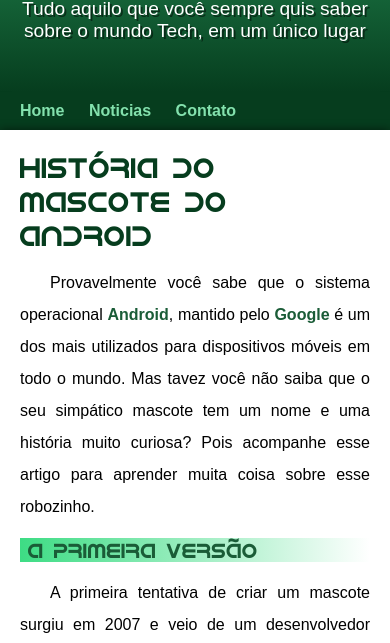
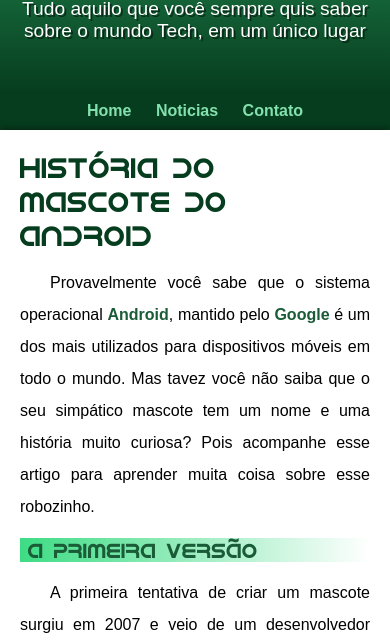
Before and after one commit to DevWesleyP/projeto-android, a plain HTML site: page index.html in a window 390 px wide. Shown: the part 176-819 px from the top of the page. Drawn offline with Linux system fonts and the light colour scheme.

Commit message:
cabecalho

```diff
--- a/index.html
+++ b/index.html
@@ -14,7 +14,7 @@
         <h1>Curiosidades de Tecnologia</h1>
         <p>Tudo aquilo que você sempre quis saber sobre o mundo Tech, em um único lugar</p>
     </header>
-    <nav>
+    <nav class="cabecalho">
         <a href="#">Home</a>
         <a href="#">Noticias</a>
         <a href="#">Contato</a>
--- a/style/style.css
+++ b/style/style.css
@@ -83,6 +83,11 @@ nav > a:hover {
     color: var(--cor06);
 }
 
+@media (max-width: 576px) {
+    .cabecalho {
+        text-align: center;
+}
+}
 main {
     min-height: 300px;
     max-width: 1000px;
```
